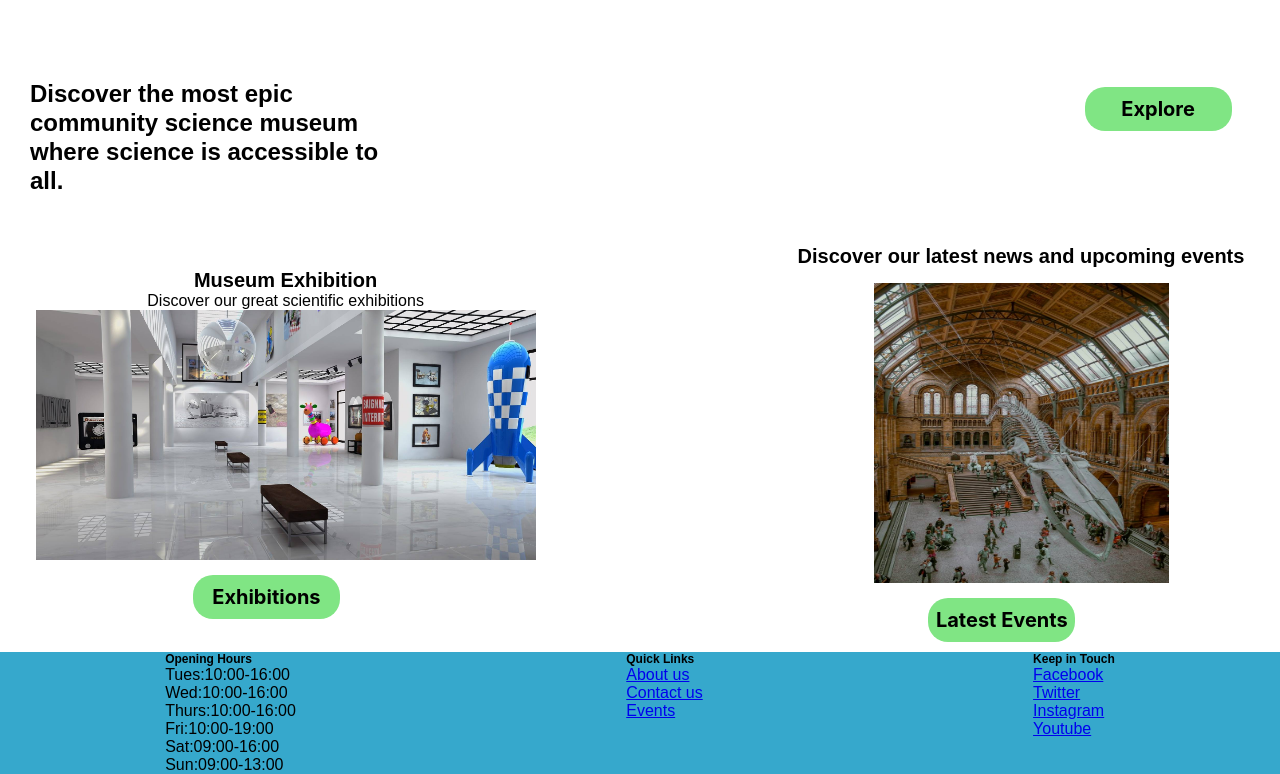
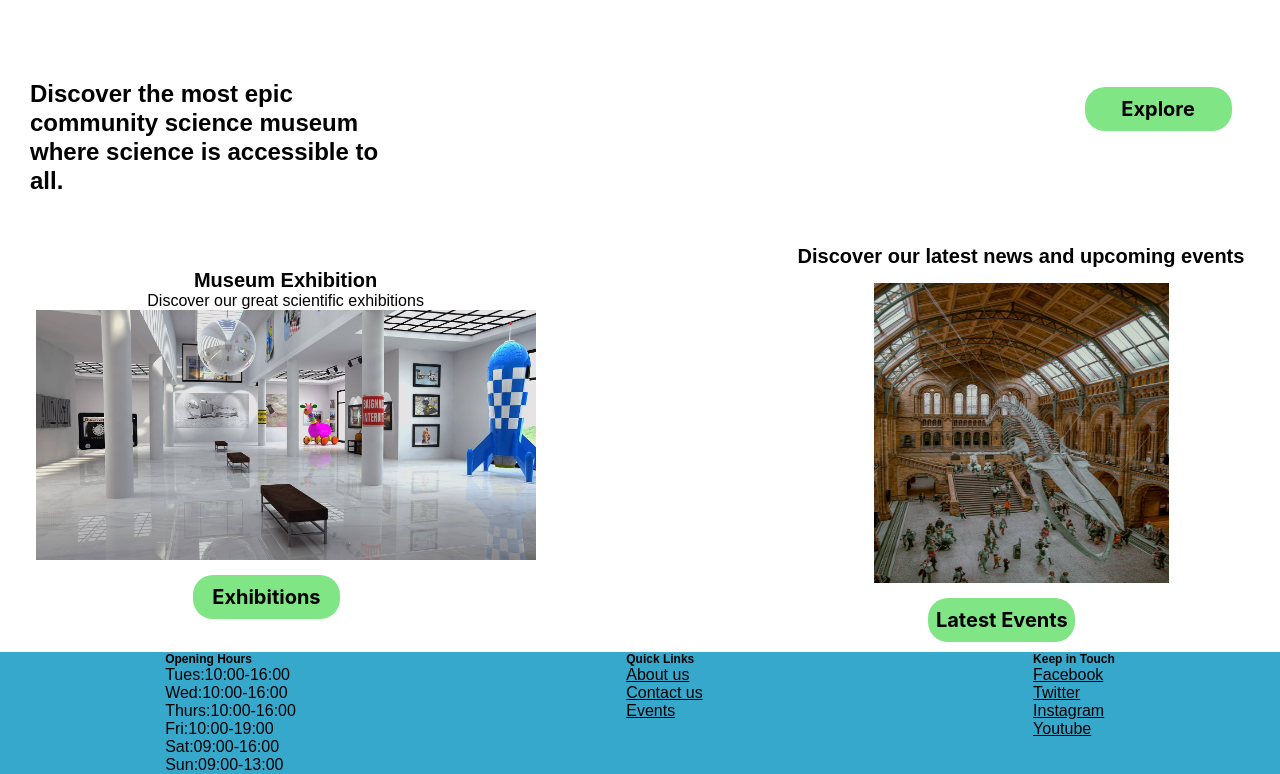
Before and after one commit to EF-Pami/Semester-1-Project, a plain HTML site: page index.html in a window 1280 px wide. Shown: the part 638-1412 px from the top of the page. Drawn offline with Linux system fonts and the light colour scheme.

Commit message:
Update styles.css

```diff
--- a/CSS/styles.css
+++ b/CSS/styles.css
@@ -358,11 +358,13 @@ input[type=submit] {
     display: flex;
     justify-content: space-around;
 }
+.footer-flexbox a{
+    color: var(--black);
+}
 
 footer {
     margin-top: auto;
     background-color: var(--lightblue);
-
 }
 
 
```
